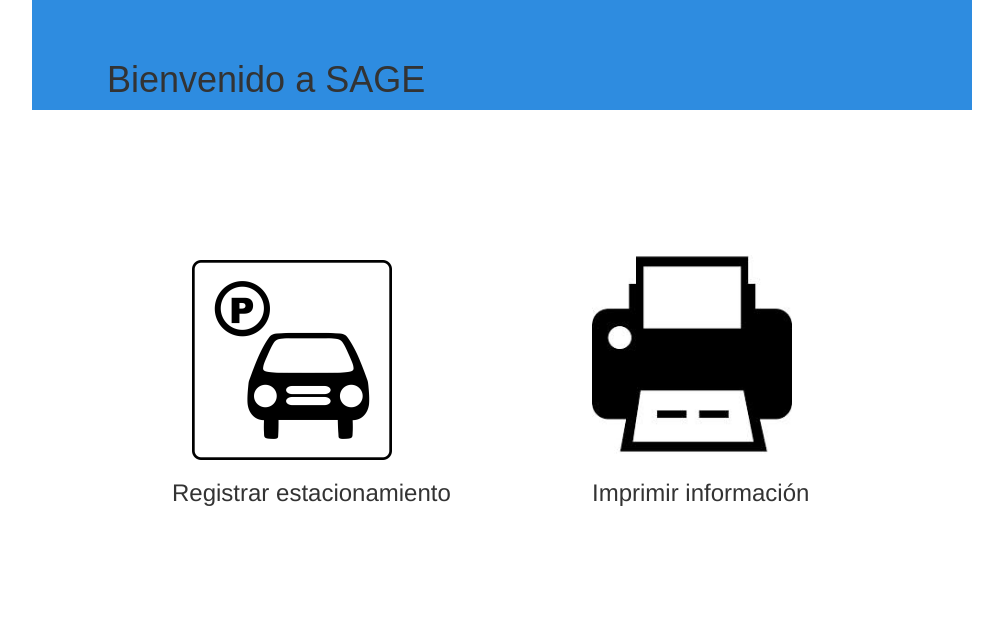
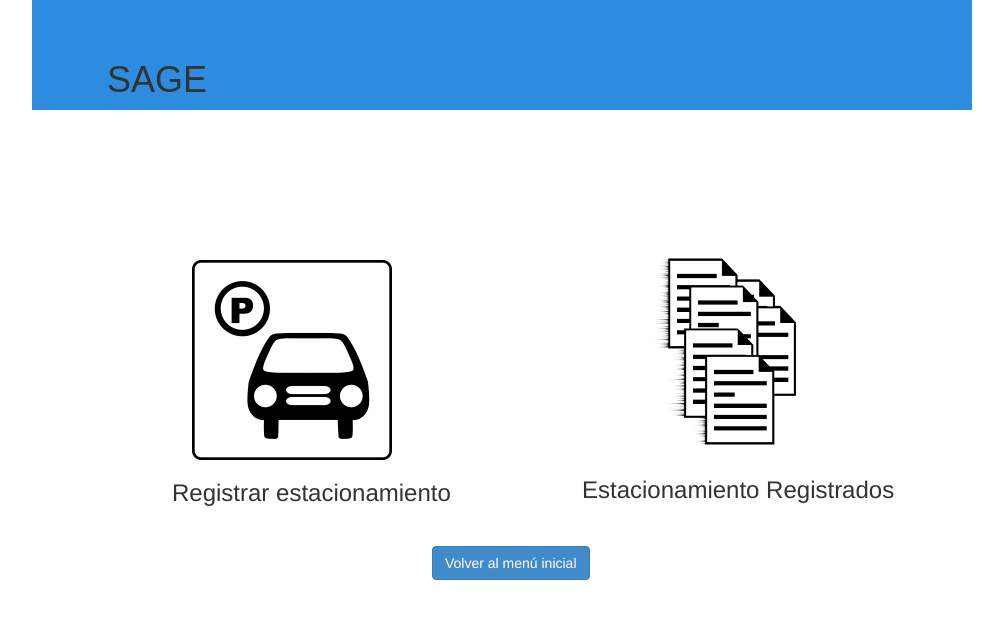
Before and after one commit to IcaroTechnologies/SAGE, a Django app: page /menu in a window 1280 px wide. Shown: the top 619 px of the page, without its empty margins (138-1141 px from the left). Run offline with Django 3.2, Linux system fonts and the light colour scheme; some libraries are stand-ins or nearby versions.

Commit message:
parametrizar est 'interface, fin sprint 3

```diff
--- a/SAGE/templates/exito.html
+++ b/SAGE/templates/exito.html
@@ -6,7 +6,7 @@
 
 	<div class="grid_12" id="banner_azul">
       <br><br>
-   	<h1> Bienvenido a SAGE </h1>
+   	<h1> SAGE </h1>
    </div>
 
    <div class="grid_12 push_2" id="tittle">
@@ -21,7 +21,7 @@
   </div>
 
    <div class="grid_4" id="button">
-      <a class="btn btn-primary" href="/menu/">Volver al menú inicial</a>
+      <a href="/menu/"><button type="button" class="btn btn-primary">Volver al menú inicial</button></a>
    </div>
 </div>
 
--- a/SAGE/templates/menu.html
+++ b/SAGE/templates/menu.html
@@ -6,17 +6,22 @@
 
 	<div class="grid_12" id="banner_azul">
       <br><br>
-   	<h1> Bienvenido a SAGE </h1>
+   	<h1> SAGE </h1>
    </div>
 	<div class="grid_4 push_2" id="parking">
    	<a href="/agregar/"> <img src="{%static "Sist_SAGE/parking.png" %}" width="200px"></a>
       <h3 id="registrar"> Registrar estacionamiento </h3>
    </div>
 
-   <div class="grid_4 push_3" id="print">
-   	<img src="{%static "Sist_SAGE/print.jpg" %}" width="200px">
-      <h3 class="titulo1"> Imprimir información </h3>
+   <div id="print" class="grid_6 push_3" id="print">
+   	<a href="/estacionamientos_registrados/">
+      <img class="image" src="{%static "Sist_SAGE/print.jpg" %}" width="170px"></a>
+      	<h3 id="registrar"> Estacionamiento Registrados </h3>
    </div>
+	<div class="grid_4" id="button">
+		<br>
+			<a href="/"><button id ="volver" type="button" class="btn btn-primary">Volver al menú inicial</button></a>
+	</div>
 
 </div>
 
@@ -33,6 +38,13 @@ background-color: rgb(46, 140, 224);
 #registrar {
 position:relative;
 right: 20px;
+
+}
+
+#button {
+position:relative;
+left : 400px;
+top: 150px;
 
 }
 
@@ -56,6 +68,21 @@ top: 150px;
 
 position:relative;
 top: 138px;
+left: 250px;
+
+}
+.image {
+
+position:relative;
+left: 50px;
+
+}
+
+#image {
+
+position:relative;
+
+left: 20px;
 
 }
 
--- a/SAGE/urls.py
+++ b/SAGE/urls.py
@@ -1,6 +1,6 @@
 from django.conf.urls import patterns, include, url
 from django.contrib import admin
-from views import home, agregar, menu, crearEst, cliente, solicitar, reservar
+from views import home, agregar, menu, crearEst, cliente, solicitar, reservar, estacionamientos_registrados, datos_estacionamiento
 
 urlpatterns = patterns('',
     # Examples:
@@ -12,6 +12,8 @@ urlpatterns = patterns('',
     url(r'^menu', menu ),
     url(r'^agregar',agregar),
     url(r'^crearEst',crearEst),
+    url(r'^estacionamientos_registrados',estacionamientos_registrados),
+    url(r'^datos_estacionamiento/(?P<id>[0-9]+)',datos_estacionamiento),
     url(r'^cliente',cliente),
     url(r'^solicitar',solicitar),
     url(r'^reservar',reservar),
--- a/SAGE/views.py
+++ b/SAGE/views.py
@@ -44,6 +44,14 @@ def crearEst(request):
     args['form'] = form
 
     return render(request,'agregar.html',args)
+
+def estacionamientos_registrados(request):
+    entradas = Estacionamiento.objects.all()
+    return render(request,'estacionamientos_registrados.html', {'estacionamientos_registrados' : entradas})
+
+def datos_estacionamiento(request,id):
+    estDatos=Estacionamiento.objects.get(pk=id)
+    return render (request,'datos_estacionamiento.html', {'datos' : estDatos})
 
 def reservar (request):
     args={}
```
Also changed, not shown: Sist_SAGE/models.py (+16 -6 lines), Sist_SAGE/static/Sist_SAGE/print.jpg, db.sqlite3, 5 other files.
